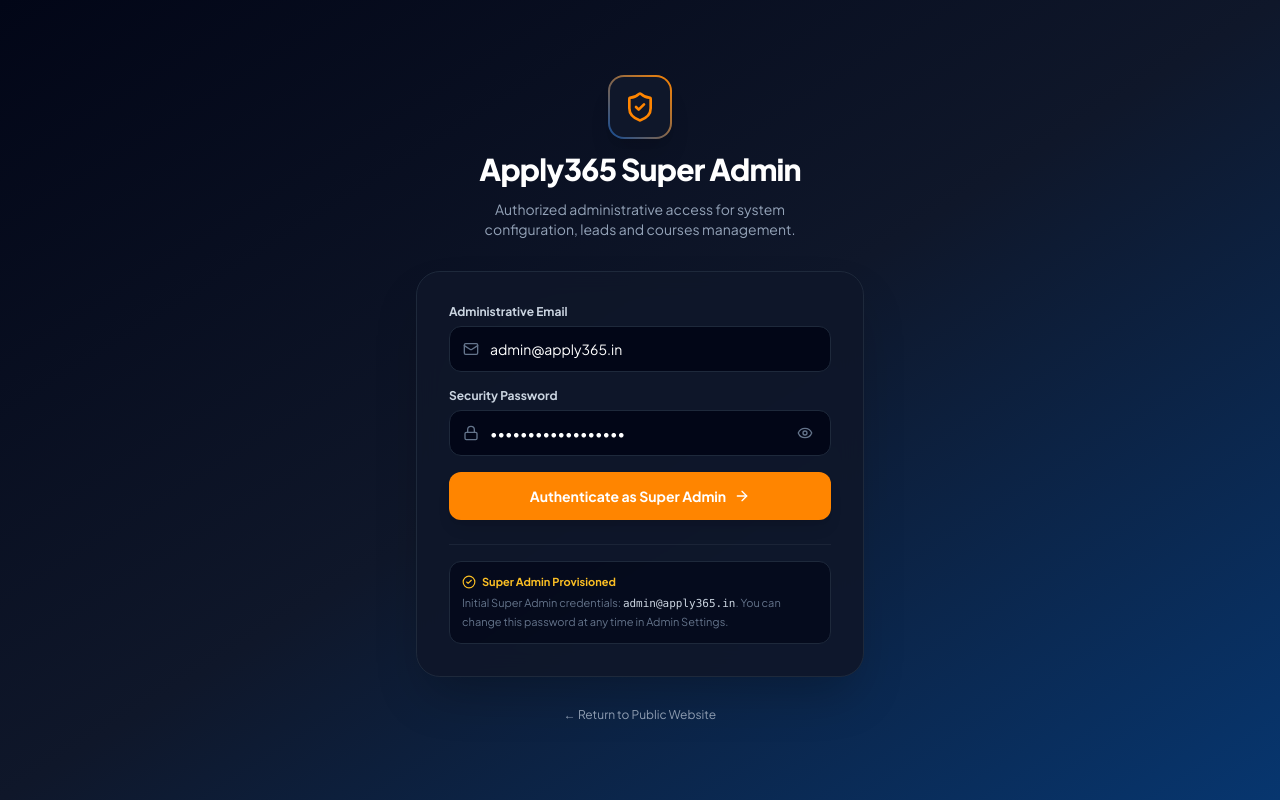
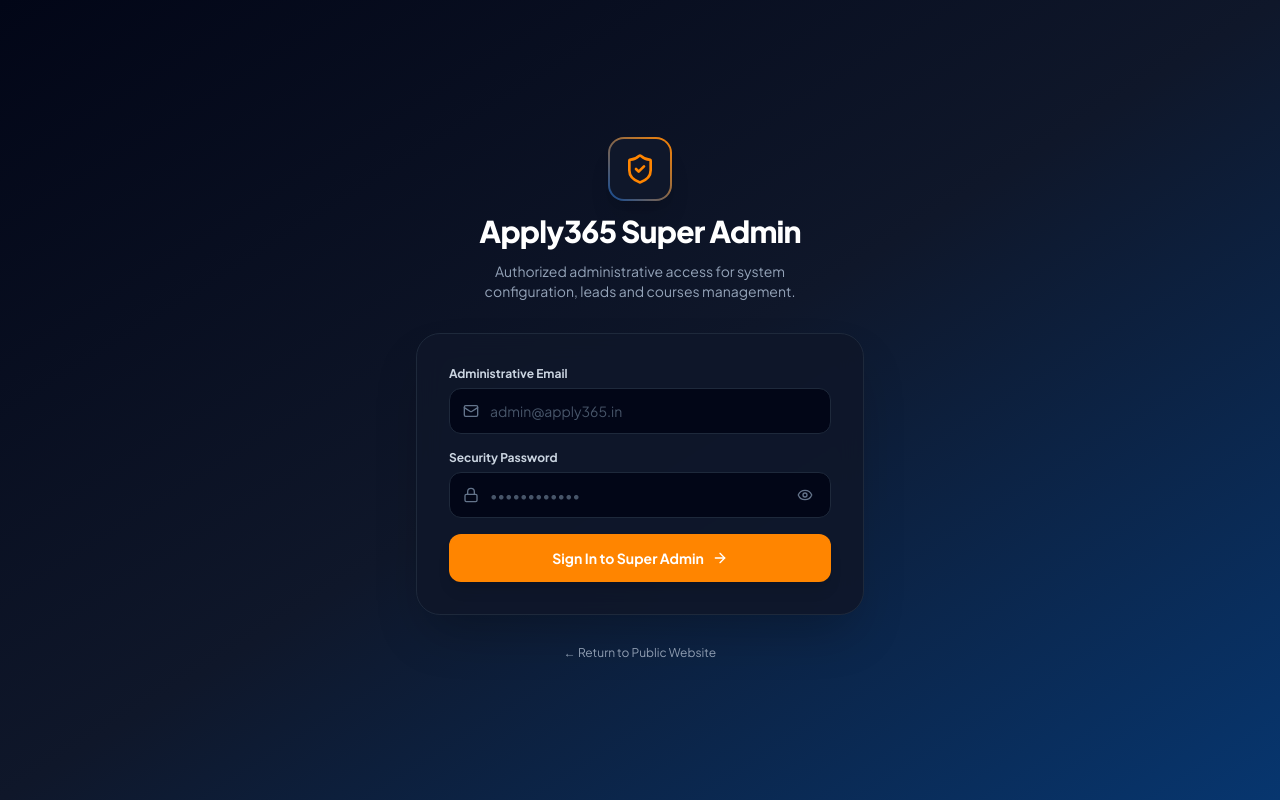
Before and after one commit to shaikmuzammil2905/Apply-365, a React (Vite) app: page /admin/login in a window 1280 px wide. Built offline with nearby package versions, Linux system fonts and the light colour scheme; no server answers.

Commit message:
fix: make admin login inputs completely manual with zero pre-filled values and remove visible credentials note

```diff
--- a/src/pages/admin/AdminLoginPage.tsx
+++ b/src/pages/admin/AdminLoginPage.tsx
@@ -1,15 +1,15 @@
 import React, { useState } from 'react';
 import { useNavigate, useLocation, Link } from 'react-router-dom';
 import { useAdminAuth } from '../../context/AdminAuthContext';
-import { ShieldCheck, Lock, Mail, Eye, EyeOff, AlertCircle, ArrowRight, CheckCircle2 } from 'lucide-react';
+import { ShieldCheck, Lock, Mail, Eye, EyeOff, AlertCircle, ArrowRight } from 'lucide-react';
 
 export const AdminLoginPage: React.FC = () => {
   const { loginAdmin, isAdminAuthenticated } = useAdminAuth();
   const navigate = useNavigate();
   const location = useLocation();
 
-  const [email, setEmail] = useState('admin@apply365.in');
-  const [password, setPassword] = useState('Apply365@Admin2026');
+  const [email, setEmail] = useState('');
+  const [password, setPassword] = useState('');
   const [showPassword, setShowPassword] = useState(false);
   const [isSubmitting, setIsSubmitting] = useState(false);
   const [errorMsg, setErrorMsg] = useState('');
@@ -132,26 +132,13 @@
                 </>
               ) : (
                 <>
-                  <span>Authenticate as Super Admin</span>
+                  <span>Sign In to Super Admin</span>
                   <ArrowRight className="w-4 h-4" />
                 </>
               )}
             </button>
 
           </form>
-
-          {/* Provisioning Notice & Default Verification info */}
-          <div className="pt-4 border-t border-slate-800/80">
-            <div className="p-3 rounded-xl bg-slate-950/70 border border-slate-800 text-[11px] text-slate-400 space-y-1">
-              <div className="flex items-center gap-1.5 text-amber-400 font-bold">
-                <CheckCircle2 className="w-3.5 h-3.5 text-amber-400" />
-                <span>Super Admin Provisioned</span>
-              </div>
-              <p className="text-slate-500 leading-relaxed">
-                Initial Super Admin credentials: <span className="text-slate-300 font-mono">admin@apply365.in</span>. You can change this password at any time in Admin Settings.
-              </p>
-            </div>
-          </div>
 
         </div>
 
```
